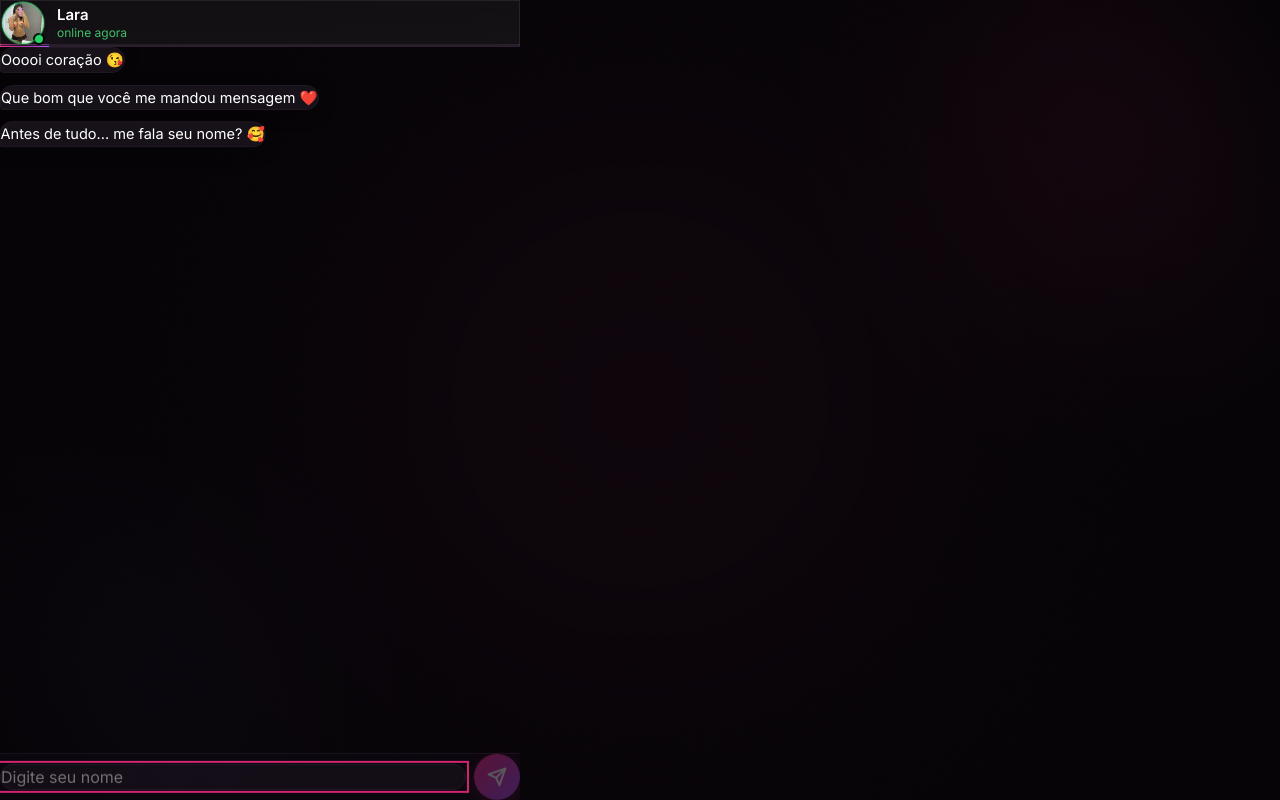
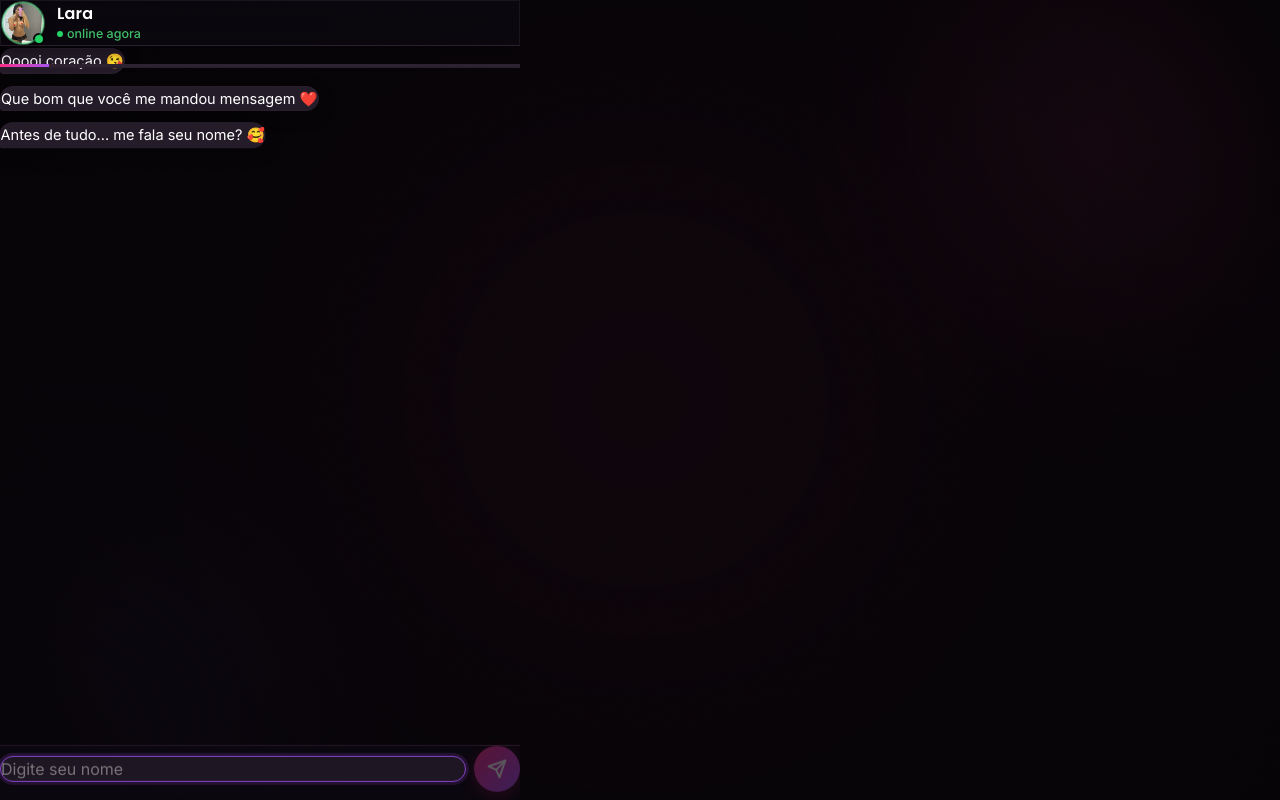
Before and after one commit to luanmorilla/chat-da-lara-, a Next.js app: page / in a window 1280 px wide. Built offline with nearby package versions, Linux system fonts and the light colour scheme.

Commit message:
atualização da aparencia

```diff
--- a/app/globals.css
+++ b/app/globals.css
@@ -8,11 +8,11 @@
 
   --background: #060407;
   --background-secondary: #0D0910;
-  --background-card: #17111A;
-  --background-elevated: #1F1622;
+  --background-card: #241C29;
+  --background-elevated: #2E2333;
 
-  --border: #2A1F2E;
-  --border-soft: #201822;
+  --border: #382C3E;
+  --border-soft: #2A1F2E;
 
   --text: #FFFFFF;
   --text-secondary: #C6BAC9;
@@ -145,11 +145,11 @@ color:inherit;
 
 .glass{
 
-background:rgba(255,255,255,.05);
+background:rgba(13,9,16,.75);
 
 backdrop-filter:blur(18px);
 
-border:1px solid rgba(255,255,255,.08);
+border:1px solid rgba(255,255,255,.06);
 
 }
 
@@ -159,7 +159,7 @@ border:1px solid rgba(255,255,255,.08);
 
 background: var(--background-card);
 
-border:1px solid var(--border);
+border:1px solid var(--border-soft);
 
 border-radius:20px;
 
@@ -278,7 +278,7 @@ opacity:1;
 background: var(--background-card);
 border: 1px solid var(--border-soft);
 color: var(--text);
-box-shadow: 0 4px 16px rgba(0,0,0,.35);
+box-shadow: 0 4px 16px rgba(0,0,0,.4);
 
 }
 
@@ -286,7 +286,7 @@ box-shadow: 0 4px 16px rgba(0,0,0,.35);
 
 background: linear-gradient(135deg, var(--primary), #FF5FA3);
 color: #fff;
-box-shadow: 0 6px 18px rgba(255,46,136,.28);
+box-shadow: 0 6px 18px rgba(255,46,136,.3);
 
 }
 
@@ -294,7 +294,6 @@ box-shadow: 0 6px 18px rgba(255,46,136,.28);
    POLIMENTO VISUAL - v2
 ===================================================== */
 
-/* ---------- Botões CTA (dinheiro) ---------- */
 .btn-shine {
   position: relative;
   overflow: hidden;
@@ -338,7 +337,6 @@ box-shadow: 0 6px 18px rgba(255,46,136,.28);
   }
 }
 
-/* ---------- Entrada das bolhas de mensagem ---------- */
 .bubble-pop {
   animation: bubblePop 0.32s cubic-bezier(0.34, 1.56, 0.64, 1);
 }
@@ -354,7 +352,6 @@ box-shadow: 0 6px 18px rgba(255,46,136,.28);
   }
 }
 
-/* ---------- Pulso do indicador "online" ---------- */
 .pulse-ring {
   position: relative;
 }
@@ -380,7 +377,6 @@ box-shadow: 0 6px 18px rgba(255,46,136,.28);
   }
 }
 
-/* ---------- Brilho correndo na barra de progresso ---------- */
 .progress-shine {
   position: relative;
   overflow: hidden;
@@ -412,9 +408,22 @@ box-shadow: 0 6px 18px rgba(255,46,136,.28);
 }
 
 /* ---------- Foco visível (acessibilidade) ---------- */
-:focus-visible {
+/* Botões e elementos clicáveis: anel visível padrão */
+button:focus-visible,
+a:focus-visible {
   outline: 2px solid var(--primary);
   outline-offset: 2px;
+}
+
+/* Inputs: anel suave em box-shadow, não outline duro
+   (evita parecer "campo com erro") */
+input:focus-visible {
+  outline: none;
+}
+
+.input-pill:focus-within {
+  border-color: var(--secondary) !important;
+  box-shadow: 0 0 0 3px rgba(168, 85, 247, 0.18);
 }
 
 /* ---------- Safe area (notch / ilha dinâmica) ---------- */
@@ -423,7 +432,7 @@ box-shadow: 0 6px 18px rgba(255,46,136,.28);
 }
 
 .safe-bottom {
-  padding-bottom: env(safe-area-inset-bottom);
+  padding-bottom: calc(env(safe-area-inset-bottom) + 8px);
 }
 
 /* ---------- Respeita usuários que preferem menos animação ---------- */
--- a/components/chat/components/ChatContainer.tsx
+++ b/components/chat/components/ChatContainer.tsx
@@ -17,8 +17,6 @@ interface ChatContainerProps {
   avatarSrc: string;
 }
 
-/* Estilos estáticos (não dependem de state/props) ficam fora do
-   componente pra não serem recriados a cada render */
 const SEND_BUTTON_STYLE: React.CSSProperties = {
   width: 46,
   height: 46,
@@ -48,8 +46,6 @@ export default function ChatContainer({
   const bottomRef = useRef<HTMLDivElement>(null);
   const isFirstRender = useRef(true);
 
-  /* Evita rodar .find() no array inteiro em todo re-render;
-     só recalcula quando o passo atual ou a conversa mudam */
   const currentStep = useMemo(
     () => conversation.find((s) => s.id === state.currentStepId),
     [conversation, state.currentStepId]
@@ -57,9 +53,6 @@ export default function ChatContainer({
 
   const showNameInput = currentStep?.type === "input-name";
 
-  /* Scroll: primeira renderização vai direto (sem animação),
-     as próximas usam "smooth" — evita um scroll "saltado"
-     estranho quando o chat carrega com histórico restaurado */
   useEffect(() => {
     bottomRef.current?.scrollIntoView({
       behavior: isFirstRender.current ? "auto" : "smooth",
@@ -112,14 +105,14 @@ export default function ChatContainer({
       {showNameInput && currentStep?.type === "input-name" && (
         <form
           onSubmit={handleSubmitName}
-          className="flex items-center gap-2 px-4 py-3 safe-bottom fade-in"
+          className="flex items-center gap-2 px-4 pt-3 safe-bottom fade-in"
           style={{
             borderTop: "1px solid var(--border-soft)",
             background: "var(--background-secondary)",
           }}
         >
           <div
-            className="flex-1 flex items-center px-4 py-1"
+            className="input-pill flex-1 flex items-center px-4 py-1 transition-shadow"
             style={{
               background: "var(--background-card)",
               border: "1px solid var(--border)",
--- a/components/header/components/ChatHeader.tsx
+++ b/components/header/components/ChatHeader.tsx
@@ -9,21 +9,33 @@ interface ChatHeaderProps {
 export default function ChatHeader({ name, avatarSrc, isTyping }: ChatHeaderProps) {
   return (
     <header
-      className="flex items-center gap-3 px-4 pb-3 sticky top-0 z-20 glass safe-top"
-      style={{ borderBottom: "1px solid var(--border)" }}
+      className="flex items-center gap-3 px-4 pt-4 pb-3 sticky top-0 z-20 glass safe-top"
+      style={{
+        borderBottom: "1px solid var(--border-soft)",
+        boxShadow: "0 4px 20px rgba(0,0,0,.35)",
+      }}
     >
       <div className="pulse-ring rounded-full">
         <Avatar src={avatarSrc} alt={name} online />
       </div>
 
-      <div className="flex flex-col leading-tight">
-        <span className="font-semibold text-[15px]" style={{ color: "var(--text)" }}>
+      <div className="flex flex-col leading-tight gap-0.5">
+        <span
+          className="font-semibold text-[16px] font-heading"
+          style={{ color: "var(--text)", letterSpacing: "0.2px" }}
+        >
           {name}
         </span>
         <span
-          className="text-[12px] transition-colors duration-300"
+          className="text-[12.5px] font-medium transition-colors duration-300 flex items-center gap-1"
           style={{ color: isTyping ? "var(--primary)" : "var(--success)" }}
         >
+          {!isTyping && (
+            <span
+              className="inline-block rounded-full"
+              style={{ width: 6, height: 6, background: "var(--success)" }}
+            />
+          )}
           {isTyping ? "digitando..." : "online agora"}
         </span>
       </div>
--- a/components/messages/bubbles/MessageBubble.tsx
+++ b/components/messages/bubbles/MessageBubble.tsx
@@ -7,10 +7,8 @@ interface MessageBubbleProps {
   onAudioEnded: (stepId: string) => void;
 }
 
-/* Estilos que não dependem de props ficam fora do componente,
-   assim não são recriados a cada render */
 const MEDIA_RADIUS = "var(--radius) var(--radius) var(--radius) 4px";
-const MEDIA_SHADOW = "0 4px 20px rgba(0, 0, 0, 0.35)";
+const MEDIA_SHADOW = "0 4px 20px rgba(0, 0, 0, 0.4)";
 
 function MessageBubbleComponent({
   message,
@@ -19,8 +17,6 @@ function MessageBubbleComponent({
 }: MessageBubbleProps) {
   const isUser = message.from === "user";
 
-  /* Estilo da bolha de texto: só recalcula se mudar quem enviou
-     (isUser é a única variável que ele usa) */
   const textBubbleStyle = useMemo<React.CSSProperties>(
     () => ({
       background: isUser
@@ -32,8 +28,8 @@ function MessageBubbleComponent({
         ? "var(--radius) var(--radius) 4px var(--radius)"
         : "var(--radius) var(--radius) var(--radius) 4px",
       boxShadow: isUser
-        ? "0 6px 18px rgba(255, 46, 136, 0.28)"
-        : "0 4px 16px rgba(0, 0, 0, 0.35)",
+        ? "0 6px 18px rgba(255, 46, 136, 0.3)"
+        : "0 4px 16px rgba(0, 0, 0, 0.4)",
     }),
     [isUser]
   );
@@ -48,17 +44,15 @@ function MessageBubbleComponent({
         className={`flex flex-col gap-1.5 ${isUser ? "items-end" : "items-start"}`}
         style={{ maxWidth: "78%" }}
       >
-        {/* Texto */}
         {message.content && (
           <div
-            className="px-4 py-2.5 text-[14.5px] leading-relaxed bubble-pop"
+            className="px-4 py-3 text-[14.5px] leading-relaxed bubble-pop"
             style={textBubbleStyle}
           >
             {message.content}
           </div>
         )}
 
-        {/* Imagem */}
         {message.type === "image" && message.media?.src && (
           <img
             src={message.media.src}
@@ -75,7 +69,6 @@ function MessageBubbleComponent({
           />
         )}
 
-        {/* Vídeo */}
         {message.type === "video" && message.media?.src && (
           <video
             src={message.media.src}
@@ -94,7 +87,6 @@ function MessageBubbleComponent({
           />
         )}
 
-        {/* Áudio */}
         {message.type === "audio" && message.media?.src && (
           <div
             className="px-4 py-3 bubble-pop flex flex-col gap-2 min-w-[220px]"
@@ -102,7 +94,7 @@ function MessageBubbleComponent({
               background: "var(--background-card)",
               border: "1px solid var(--border-soft)",
               borderRadius: MEDIA_RADIUS,
-              boxShadow: "0 4px 16px rgba(0, 0, 0, 0.35)",
+              boxShadow: "0 4px 16px rgba(0, 0, 0, 0.4)",
             }}
           >
             <div
@@ -122,7 +114,6 @@ function MessageBubbleComponent({
           </div>
         )}
 
-        {/* Botões */}
         {message.type === "buttons" && message.buttons && (
           <div className="flex flex-col gap-2 w-full">
             {message.buttons.map((button) => (
@@ -139,9 +130,6 @@ function MessageBubbleComponent({
   );
 }
 
-/* Botão extraído em componente próprio: evita recriar a função
-   onClick (com closure de "button") toda vez que MessageBubble
-   renderiza, e evita recalcular o isCta de novo por botão */
 interface ChatButtonItemProps {
   button: ChatButton;
   onClick: (button: ChatButton) => void;
@@ -186,8 +174,5 @@ function ChatButtonItem({ button, onClick }: ChatButtonItemProps) {
   );
 }
 
-/* memo: a lista de mensagens no ChatContainer cresce a cada nova
-   mensagem — sem isso, TODAS as bolhas antigas re-renderizam
-   de novo a cada mensagem nova adicionada ao array */
 const MessageBubble = memo(MessageBubbleComponent);
 export default MessageBubble;
--- a/components/progress/components/ProgressBar.tsx
+++ b/components/progress/components/ProgressBar.tsx
@@ -5,12 +5,18 @@ interface ProgressBarProps {
 export default function ProgressBar({ progress }: ProgressBarProps) {
   return (
     <div
-        className="w-full h-[3px] overflow-hidden"
-        style={{ background: "var(--border)" }}
+      className="w-full h-[4px] overflow-hidden sticky top-[64px] z-10"
+      style={{
+        background: "var(--background-elevated)",
+        borderBottom: "1px solid var(--border-soft)",
+      }}
     >
       <div
         className="h-full transition-all duration-500 ease-out gradient progress-shine"
-          style={{ width: `${progress}%` }}
+        style={{
+          width: `${Math.max(progress, 3)}%`,
+          boxShadow: "0 0 12px rgba(255, 46, 136, 0.5)",
+        }}
       />
     </div>
   );
```
Lines whose indentation alone changed are shown as unchanged.
